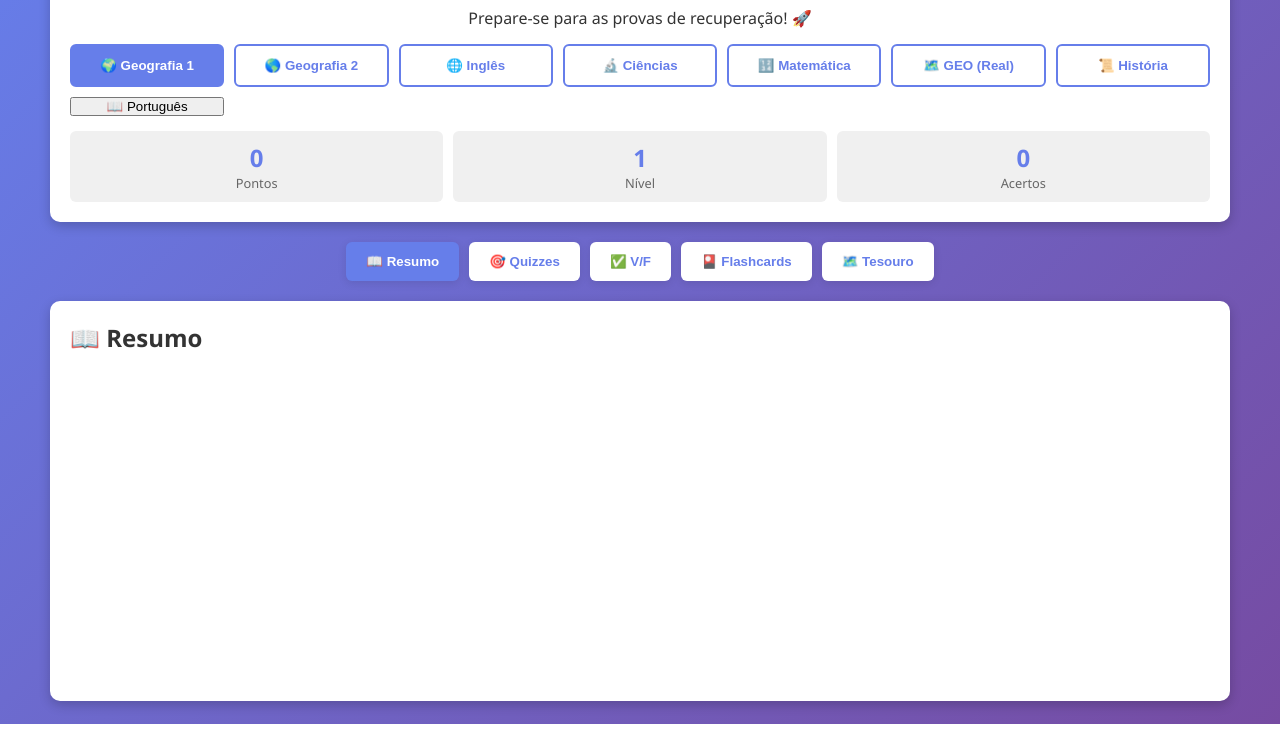
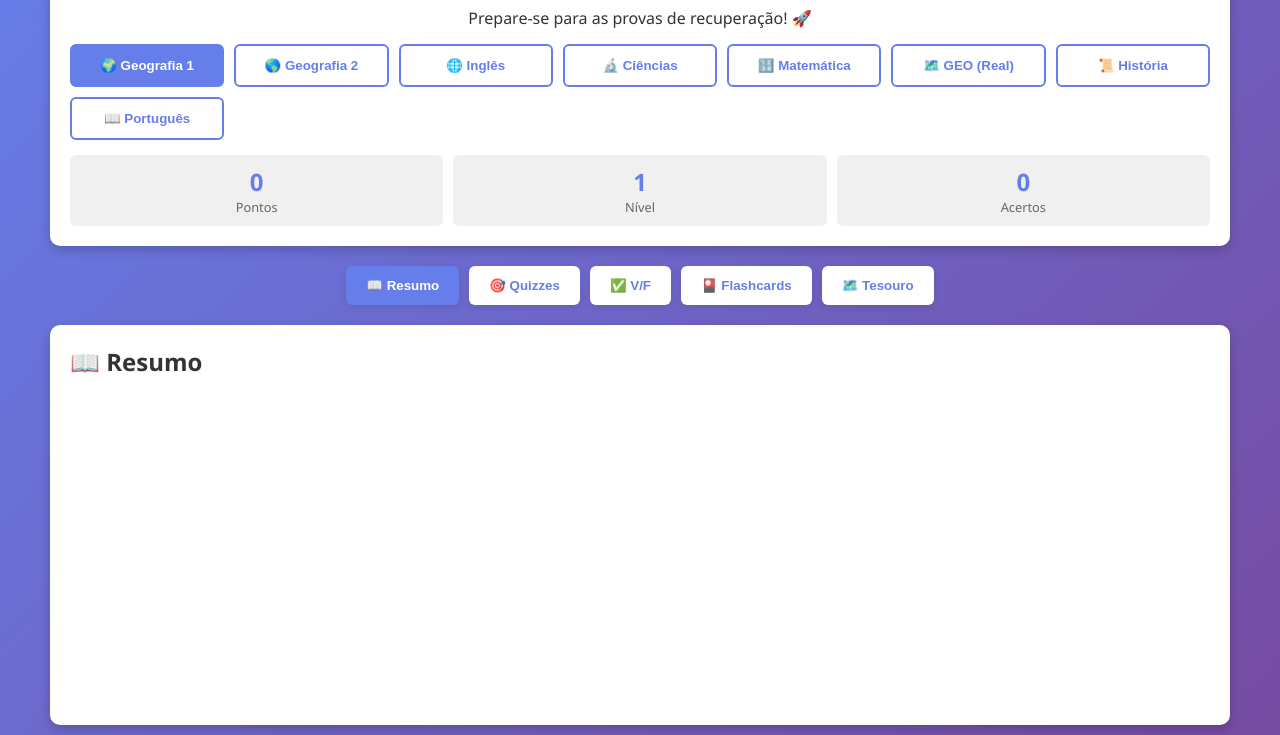
Before and after one commit to elisandroantonio/Estudo_Benjamin, a plain HTML site: page dashboard.html in a window 1280 px wide. Shown: the part 76-811 px from the top of the page. Drawn offline with Linux system fonts and the light colour scheme.

Commit message:
Corrigir aspas escapadas no botão de Português

```diff
--- a/dashboard.html
+++ b/dashboard.html
@@ -296,7 +296,7 @@
                 <button class="subject-btn" onclick="selectSubject('matematica')">🔢 Matemática</button>
                 <button class="subject-btn" onclick="selectSubject('geo')">🗺️ GEO (Real)</button>
                 <button class="subject-btn" onclick="selectSubject('historia')">📜 História</button>
-                <button class=\"subject-btn\" onclick=\"selectSubject('portugues')\">📖 Português</button>
+                <button class="subject-btn" onclick="selectSubject('portugues')">📖 Português</button>
             </div>
 
             <div class="stats">
```
